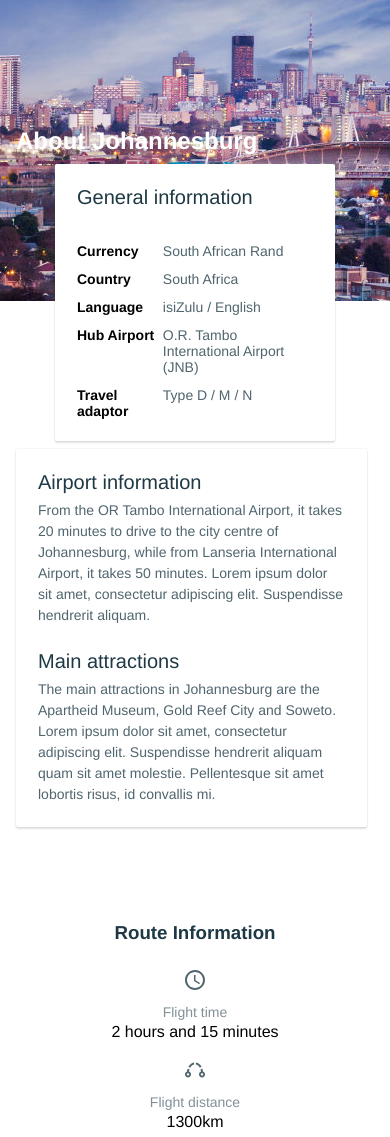
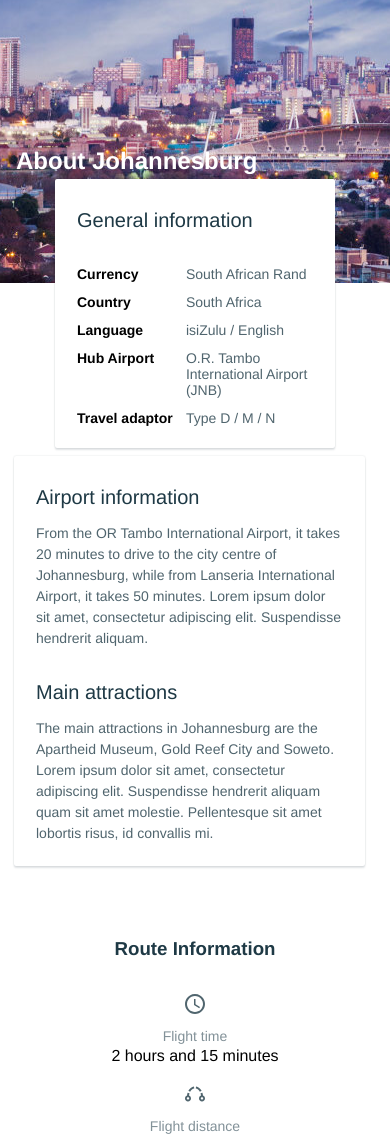
Before and after one commit to shiralifestyle/travelstart-airline-route-page, a website: page index.html in a window 390 px wide. Shown: the part 1035-2172 px from the top of the page. Drawn offline with Linux system fonts and the light colour scheme.

Commit message:
setting styles for 320 mobile first

```diff
--- a/scss/_activities.scss
+++ b/scss/_activities.scss
@@ -2,7 +2,7 @@
 
 .activities-main {
   background-color: $grey-nurse;
-  padding: 48px 40px 64px 40px;
+  padding: 48px 16px 64px 16px;
 
   h3 {
     padding-bottom: 24px;
@@ -11,6 +11,7 @@
     @media (min-width: #{$screen-desktop-large}) {
       max-width: 1160px;
       margin: 0 auto;
+      padding: 48px 40px 64px 40px;
     }
   }
 
--- a/scss/_city-information.scss
+++ b/scss/_city-information.scss
@@ -18,7 +18,7 @@
 
   &-header h3 {
     color: white;
-    transform: translatey(190px);
+    transform: translatey(210px);
     font-size: 1.5rem;
     font-weight: bold;
     margin-left: 16px;
@@ -68,7 +68,7 @@
     width: calc(100% - #{$info-width} - #{$content-margin});
     padding: 1.375rem;
     width: 90%;
-    margin-left: 16px;
+    margin-left: 14px;
 
     // 1280px
     @media (min-width: #{$screen-desktop-large}) {
@@ -101,7 +101,12 @@
   }
 
   &__item > div:nth-child(1) {
-    width: 40%;
+    width: 60%;
+
+    // 1280px
+    @media (min-width: #{$screen-desktop-large}) {
+      width: 40%;
+    }
   }
 
   &__item > div:nth-child(2) {
--- a/scss/_global.scss
+++ b/scss/_global.scss
@@ -21,8 +21,13 @@
 
 h2, h3, h4, h5 {
   color: $blue-dianne;
-  margin: 0;
-}
+  margin: 8px 0 8px 0;
+
+  // 1280px
+    @media (min-width: #{$screen-desktop-large}) {
+      margin: 0;
+    }
+  }
 
 p {
   font-size: 16px;
@@ -52,7 +57,12 @@
 .card__text {
   display: flex;
   flex-direction: column;
-  padding: 16px;
+  padding: 8px;
+
+  // 1280px
+  @media (min-width: #{$screen-desktop-large}) {
+    padding: 16px;
+  }
 
   h4 {
     font-size: 19px;
--- a/scss/_route-info.scss
+++ b/scss/_route-info.scss
@@ -2,7 +2,7 @@
 .route {
   display: flex;
   flex-direction: column;
-  margin-bottom: 24px;
+  margin-bottom: 40px;
   margin-top: 230px;
 
   // 1280px
@@ -16,7 +16,7 @@
 
   &__header {
     text-align: center;
-    margin-top: 64px;
+    margin-top: 40px;
 
     // 1280px
     @media (min-width: #{$screen-desktop-large}) {
```
Also changed, not shown: css/styles.css.
